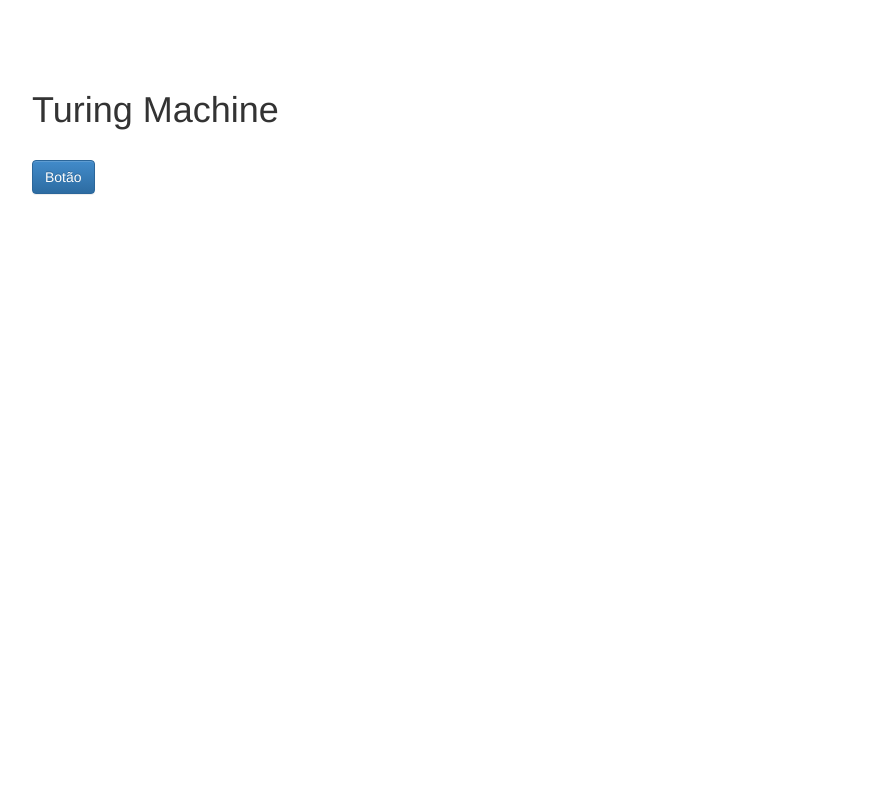
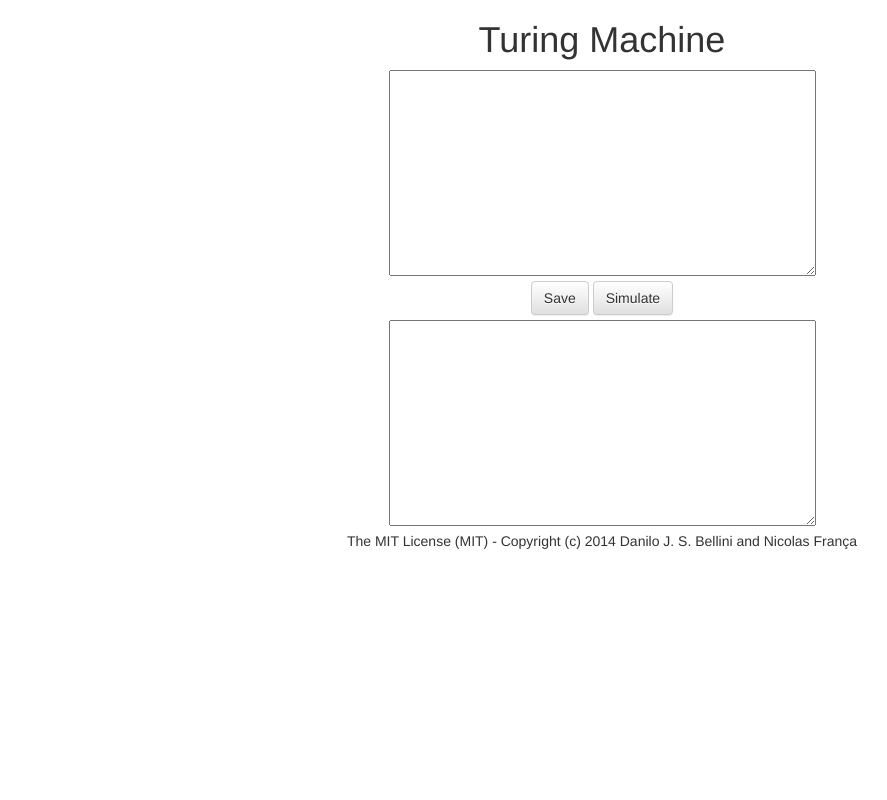
Before and after one commit to danilobellini/pyturing, a Flask app: template templates/index.html in a window 1280 px wide. Shown: the whole page, without its empty margins (38-925 px from the left). Run offline with Flask 2, Linux system fonts and the light colour scheme; the template is opened without the code that fills it, so the values that code supplies are empty; some libraries are stand-ins or nearby versions.

Commit message:
Adicionando o HTML e o CSS da página.

```diff
--- a/templates/index.html
+++ b/templates/index.html
@@ -15,10 +15,17 @@
   <body role="document" style>
     <div class="container theme-showcase" role="main">
       <h1>Turing Machine</h1>
-      <br>
-      <button type="button" class="btn btn-primary">Botão</button>
+      <div class="principal">
+        <textarea rows="10" cols="50"></textarea>
+        <button id="save" type="button" class="btn btn-default">Save</button>
+        <button id="run" type="button" class="btn btn-default">Simulate</button>
+        <textarea rows="10" cols="50"></textarea>
+      </div>
+    </div>
+    <div class="footer">
+      The MIT License (MIT) - Copyright (c) 2014 Danilo J. S. Bellini and Nicolas França
     </div>
     <script src="https://ajax.googleapis.com/ajax/libs/jquery/1.11.0/jquery.min.js"></script>
-    <script src="js/bootstrap.min.js"></script>
+    <script src="../static/js/bootstrap.min.js"></script>
   </body>
 </html>
--- a/templates/theme.css
+++ b/templates/theme.css
@@ -1,14 +1,45 @@
+html {
+  height: 100%;
+}
+
 body {
-  padding-top: 70px;
-  padding-bottom: 30px;
+  padding-top: 00px;
+  padding-bottom: 00px;
+  height: 100%;
+}
+
+textarea {
+  display: block;
+  margin: 5px auto;
 }
 
 .theme-dropdown .dropdown-menu {
   position: static;
   display: block;
-  margin-bottom: 20px;
+  margin-bottom: 0px;
 }
 
 .theme-showcase > p > .btn {
-    margin: 5px 0;
+  margin: 10px 1;
 }
+
+.principal {
+  width: 100%;
+  text-align: center;
+}
+
+.geral {
+  min-height: 100%;
+  position: relative;
+  width: 800px;
+}
+
+.footer {
+  position: relative;
+  bottom: 0;
+  width: 100%;
+}
+
+h1, .footer {
+  text-align: center;
+}
```
